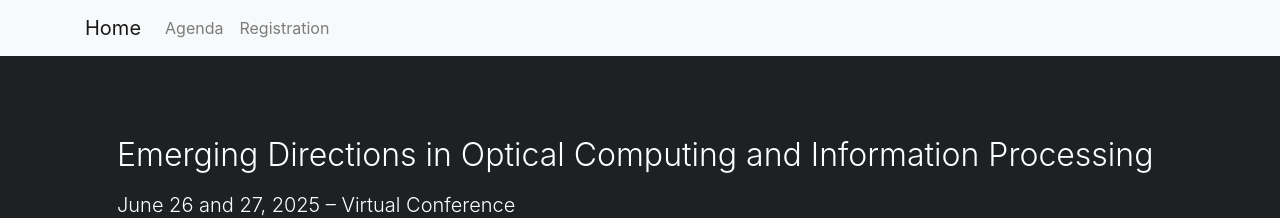
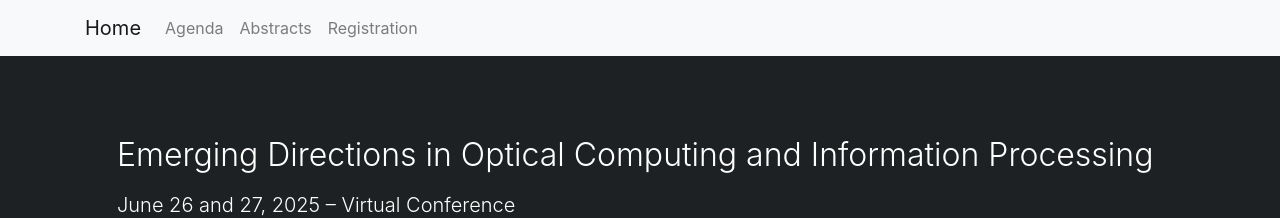
Before and after one commit to mirilabqc/mini-conference-site, a Jekyll site: the page built from index.md, in a window 1280 px wide. Shown: the top 218 px of the page. Built offline with Jekyll 4.4.1, drawn with Linux system fonts in a browser that asks for light colours.

Commit message:
adds abstracts navigation link

```diff
--- a/_config.yml
+++ b/_config.yml
@@ -77,6 +77,8 @@ conference:
     links:
       - name: Agenda
         relative_url: /agenda/
+      - name: Abstracts
+        relative_url: /abstracts/
       - name: Registration
         relative_url: /registration/
 
```
